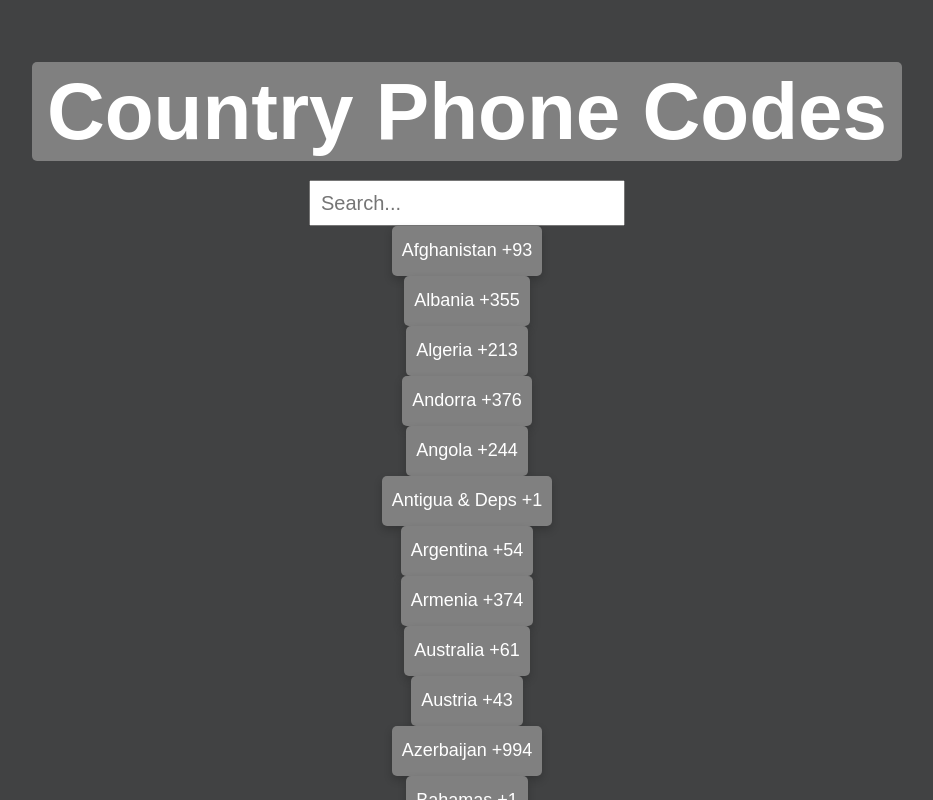
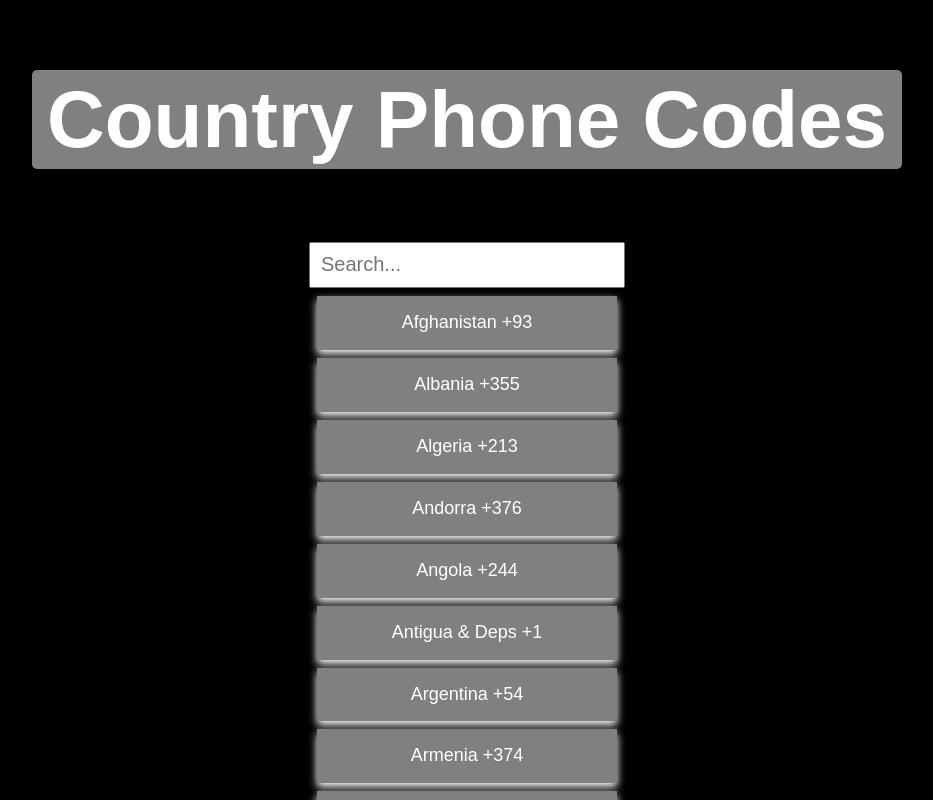
Before and after one commit to donomcc/countryCodeSearch, a React (Create React App) app: page / in a window 1280 px wide. Shown: the top 800 px of the page, without its empty margins (173-1106 px from the left). Built offline with nearby package versions, Linux system fonts and the light colour scheme.

Commit message:
Updated Styling

```diff
--- a/public/index.html
+++ b/public/index.html
@@ -1,13 +1,12 @@
 <!DOCTYPE html>
 <html lang="en">
   <head>
-    <title>React App</title>
+    <title>Country Code Search</title>
+    <link rel="stylesheet" href="/styles.css" />
     <link
       href="https://fonts.googleapis.com/css?family=Montserrat&display=swap"
       rel="stylesheet"
     />
-    <link rel="stylesheet" href="reset.css" />
-    <link rel="stylesheet" href="styles.css" />
   </head>
 
   <body>
--- a/public/styles.css
+++ b/public/styles.css
@@ -2,7 +2,7 @@ body {
     font-family: "Montserrat", sans-serif;
     font-weight: 400;
     line-height: 1.666;
-    background: #414243;
+    background: rgb(0, 0, 0);
     color: white;
   }
 
@@ -49,37 +49,3 @@ body {
     color: #2ec2b0;
     line-height: 1;
   }
-
-  dt span {
-    font-size: 200%;
-    font-weight: 900;
-  }
-
-  .emoji {
-    margin: 0 auto 20px;
-    display: block;
-    font-size: 400%;
-  }
-
-  dd {
-    font-size: 92.5%;
-    margin-left: 0;
-  }
-
-  dd dt {
-    margin-top: 1rem;
-    margin-bottom: 0.25rem;
-    font-weight: 600;
-    font-size: inherit;
-  }
-
-  dd dl {
-    font-size: 90%;
-    margin: 1rem auto 0 auto;
-    letter-spacing: 0.33px;
-    max-width: 15rem;
-  }
-
-  dd dl .term {
-    margin-bottom: 1rem;
-  }
--- a/src/components/App.css
+++ b/src/components/App.css
@@ -20,9 +20,22 @@ p {
 }
 
 .card {
-    box-shadow: 0 4px 8px 0 rgba(0,0,0,0.2);
+    /* Add shadows to create the "card" effect */
+    box-shadow: 0 4px 8px 0 white;
     transition: 0.3s;
-    border-radius: 5px; /* 5px rounded corners */
+    width: 300px;
+    text-align: center;
+    margin-top: 8px;
     background-color: gray;
     color: white;
   }
+
+  /* On mouse-over, add a deeper shadow */
+  .card:hover {
+    box-shadow: 0 8px 16px 0 rgba(0,0,0,0.2);
+  }
+
+  /* Add some padding inside the card container */
+  .container {
+    padding: 2px 16px;
+  }
```
Also changed, not shown: 1 other file (tests, documents, lock files or other folders).
